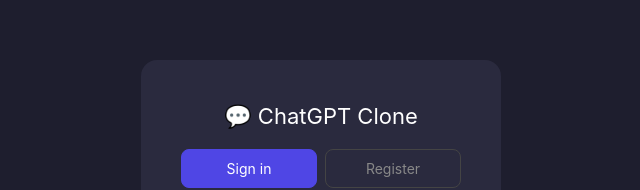
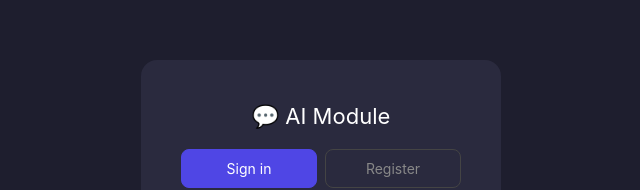
Before and after one commit to Raj00377/llm-poc, a React (Vite) app in the folder frontend/: page / in a window 1280 px wide. Shown: the part 162-352 px from the top of the page, without its empty margins (319-959 px from the left). Built offline with nearby package versions, Linux system fonts and the light colour scheme; no server answers.

Commit message:
👔 Change Title to AI Module

```diff
--- a/frontend/index.html
+++ b/frontend/index.html
@@ -3,7 +3,7 @@
   <head>
     <meta charset="UTF-8" />
     <meta name="viewport" content="width=device-width, initial-scale=1.0" />
-    <title>ChatGPT Clone</title>
+    <title>AI Module</title>
   </head>
   <body>
     <div id="root"></div>
--- a/frontend/src/pages/AuthPage.jsx
+++ b/frontend/src/pages/AuthPage.jsx
@@ -16,7 +16,7 @@
   return (
     <div style={styles.page}>
       <div style={styles.card}>
-        <h1 style={styles.title}>💬 ChatGPT Clone</h1>
+        <h1 style={styles.title}>💬 AI Module</h1>
 
         <div style={styles.tabs}>
           <button
```
